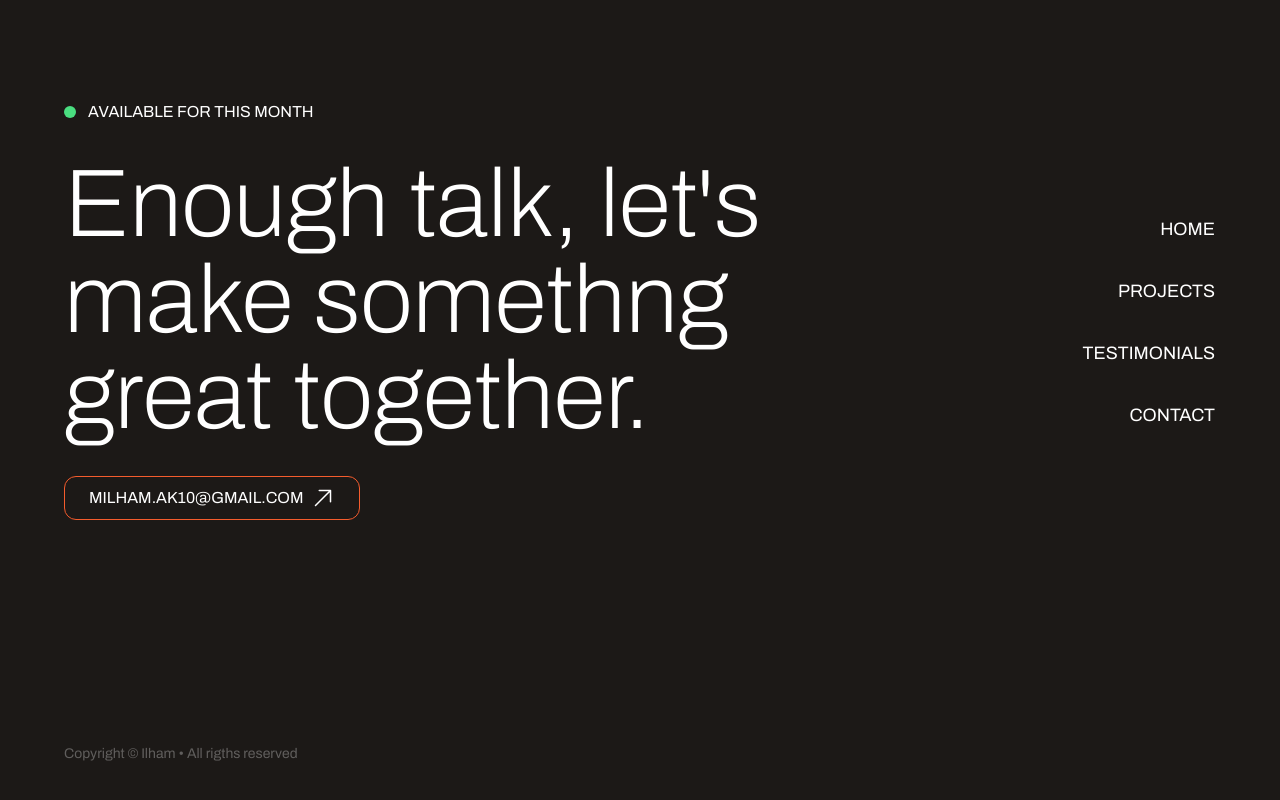
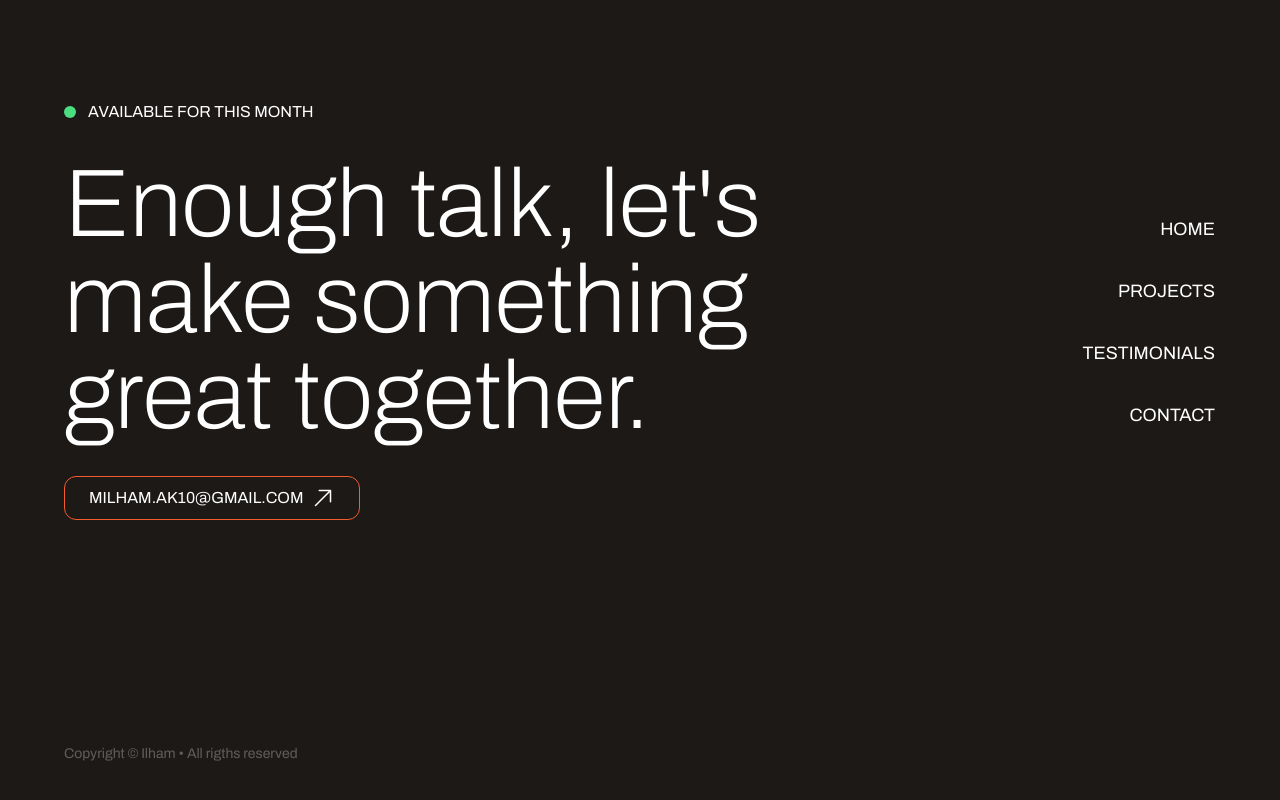
Before and after one commit to ilhamakbar27/portofolio-new, a Next.js app: page / in a window 1280 px wide. Shown: the part 6497-7297 px from the top of the page. Built offline with nearby package versions, Linux system fonts and the light colour scheme.

Commit message:
fix error es lint

```diff
--- a/src/sections/FAQs.tsx
+++ b/src/sections/FAQs.tsx
@@ -30,7 +30,7 @@ const FAQs: FC = () => {
       <div className="container">
         <h2 className="text-4xl md:text-7xl    lg:text-8xl">FAQs</h2>
         <div className="mt-10 md:mt-16 lg:mt-20">
-          {faqs.map(({ question, answer }) => (
+          {faqs.map(({ question }) => (
             <div
               key={question}
               className="border-t border-stone-400 border-dotted"
--- a/src/sections/Footer.tsx
+++ b/src/sections/Footer.tsx
@@ -32,7 +32,7 @@ const Footer: FC = () => {
           <div className="grid  md:grid-cols-3  md:items-center">
             <div className="md:col-span-2">
               <h2 className="text-4xl lg:text-8xl md:text-7xl mt-8 font-extralight">
-                Enough talk, let's make somethng great together.
+                Enough talk, let&apos;s make something great together.
               </h2>
               <Button
                 variant="secondary"
--- a/src/sections/Hero.tsx
+++ b/src/sections/Hero.tsx
@@ -34,7 +34,7 @@ const Hero: FC = () => {
         delay: stagger(0.2),
       }
     );
-  }, []);
+  }, [titleAnimate, titleScope]);
 
   return (
     <section>
```
